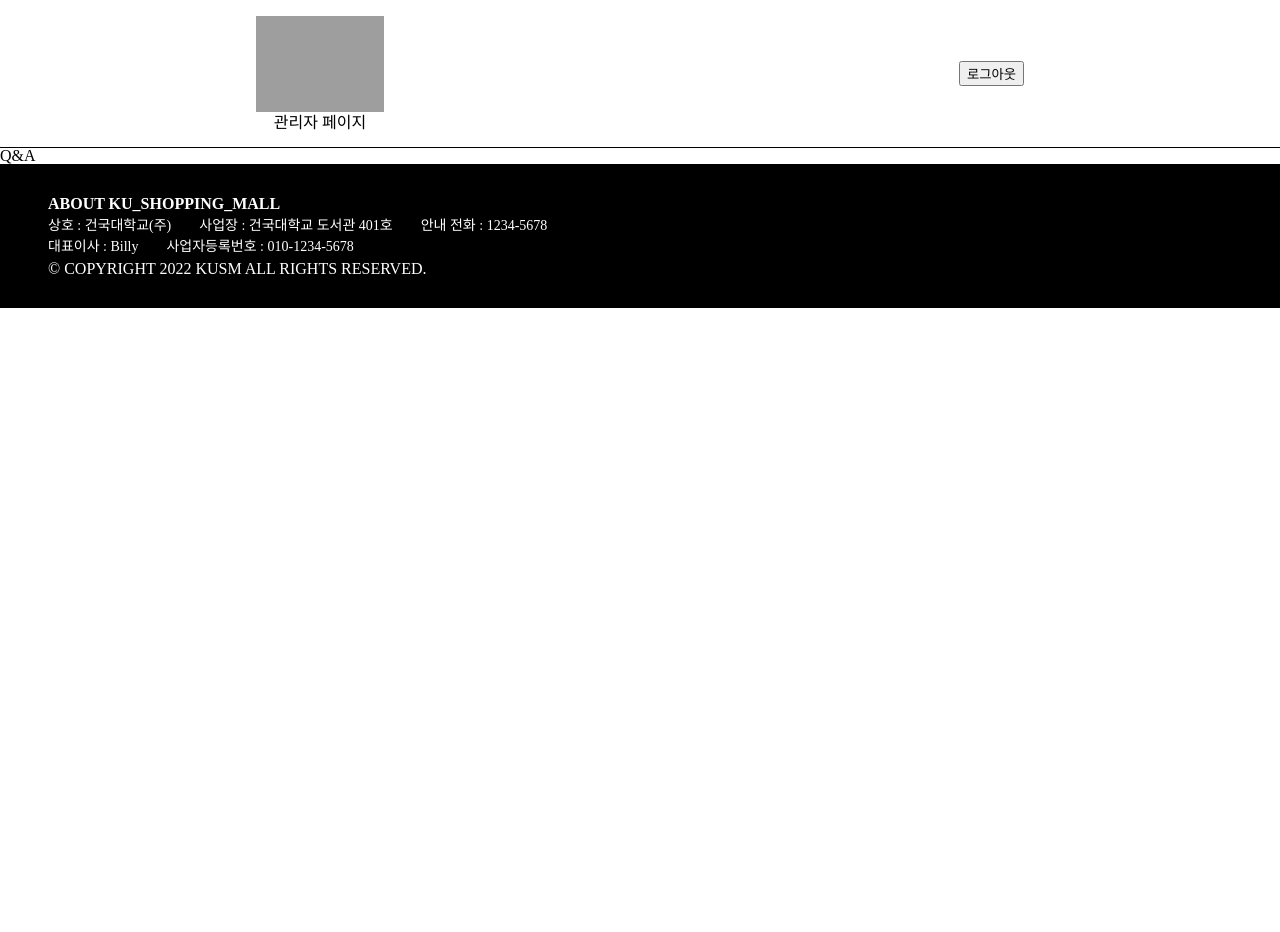
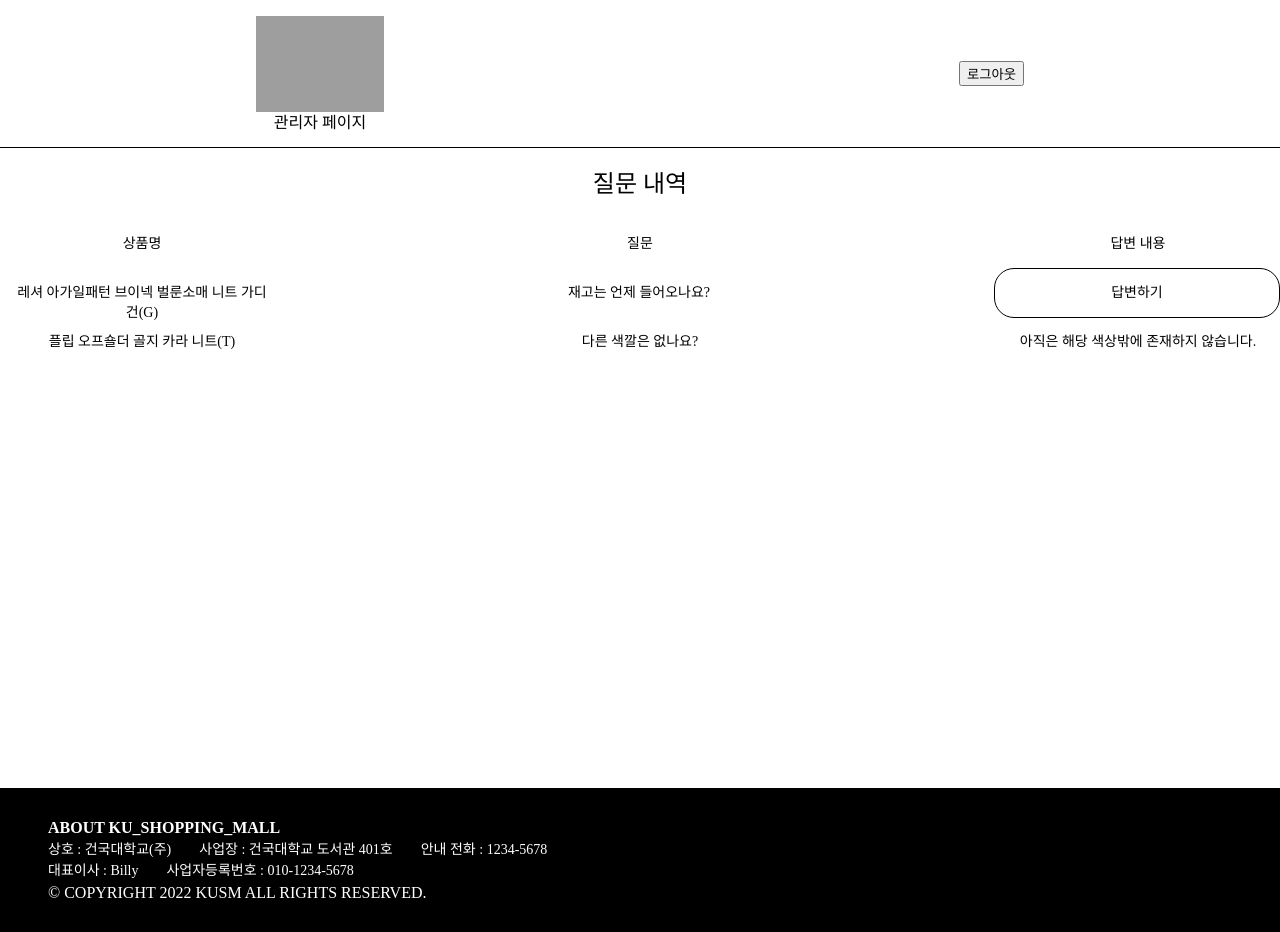
Before and after one commit to Konkuk-Toy-Project/KUNA-client, a React (Create React App) app: page /answers in a window 1280 px wide. Before the commit the page ends 800 px from the top, so only its background shows below. Built offline with nearby package versions, Linux system fonts and the light colour scheme; grey boxes are pictures that could not be loaded; what recoil-persist would draw is missing.

Commit message:
feat: 관리자 페이지 Q&A페이지 제작 및 답변 작성 팝업 생성

```diff
--- /dev/null
+++ b/src/components/owner/Answer/AnswerPopUp/AnswerPopUp.jsx
@@ -0,0 +1,65 @@
+import React, { useState } from "react";
+import { useRecoilState, useRecoilValue, useSetRecoilState } from "recoil";
+import styled from "styled-components";
+import {
+  currentAnswerItemState,
+  getAllAnswerState,
+  showAnswerPopUpState,
+} from "../../../../store/owner/answer";
+import CloseButton from "../../../common/CloseButton/CloseButton";
+
+const AnswerPopUpWrapper = styled.div`
+  top: ${(props) => props.top + "px"};
+  left: 20vw;
+  width: 60vw;
+  height: 60vh;
+  border: 1px solid black;
+  background-color: white;
+  position: absolute;
+  border-radius: 20px;
+  display: flex;
+  flex-direction: column;
+  justify-content: center;
+  align-items: center;
+`;
+
+const AnswerPopUp = () => {
+  const setShowAnswerPopUp = useSetRecoilState(showAnswerPopUpState);
+  const currentAnswerItem = useRecoilValue(currentAnswerItemState);
+  const [answer, setAnswer] = useState("");
+  const [getAllAnswer, setGetAllAnswer] = useRecoilState(getAllAnswerState);
+
+  const onClickClose = () => {
+    setShowAnswerPopUp(false);
+  };
+
+  const onChangeAnswer = (event) => {
+    setAnswer(event.target.value);
+  };
+
+  const onClickSubmit = () => {
+    const otherAnswers = getAllAnswer.filter(
+      (answer) => answer.title !== currentAnswerItem.title
+    );
+    const currentItem = {
+      title: currentAnswerItem.title,
+      question: currentAnswerItem.question,
+      answer,
+    };
+    setGetAllAnswer([currentItem, ...otherAnswers]);
+    alert("답변이 등록되었습니다.");
+    setShowAnswerPopUp(false);
+  };
+
+  return (
+    <AnswerPopUpWrapper>
+      <CloseButton onClick={onClickClose} />
+      <h1>상품명 : {currentAnswerItem.title}</h1>
+      <h1>질문 : {currentAnswerItem.question}</h1>
+      <input type="text" onChange={onChangeAnswer} />
+      <button onClick={onClickSubmit}>답변 등록하기</button>
+    </AnswerPopUpWrapper>
+  );
+};
+
+export default AnswerPopUp;
--- a/src/pages/owner/OwnerAnswerPage.jsx
+++ b/src/pages/owner/OwnerAnswerPage.jsx
@@ -1,7 +1,89 @@
 import React from "react";
+import styled from "styled-components";
+
+import { useRecoilState, useRecoilValue, useSetRecoilState } from "recoil";
+import {
+  currentAnswerItemState,
+  getAllAnswerState,
+  showAnswerPopUpState,
+} from "../../store/owner/answer";
+import AnswerPopUp from "../../components/owner/Answer/AnswerPopUp/AnswerPopUp";
+
+const OwnerAnswerPageWrapper = styled.div`
+  display: flex;
+  flex-direction: column;
+  align-items: center;
+  height: 80vh;
+`;
+
+const Title = styled.p`
+  margin: 1em 0;
+  font-size: 24px;
+`;
+
+const CouponWrapper = styled.div`
+  display: flex;
+  justify-content: space-between;
+  align-items: center;
+  width: 100%;
+`;
+
+const Description = styled.p`
+  font-size: 14px;
+  height: 20px;
+  padding: 1em;
+  text-align: center;
+  line-height: 20px;
+  width: 20%;
+`;
+
+const AnswerButton = styled.p`
+  font-size: 14px;
+  height: 20px;
+  padding: 1em;
+  text-align: center;
+  line-height: 20px;
+  width: 20%;
+  border: 1px solid black;
+  border-radius: 20px;
+  cursor: pointer;
+`;
 
 const OwnerAnswerPage = () => {
-  return <div>Q&A</div>;
+  const getAnswers = useRecoilValue(getAllAnswerState);
+  const [showAnswerPopUp, setShowAnswerPopUp] =
+    useRecoilState(showAnswerPopUpState);
+  const setCurrentAnswerItem = useSetRecoilState(currentAnswerItemState);
+
+  const onClickAnswer = (answer) => {
+    setShowAnswerPopUp(true);
+    setCurrentAnswerItem(answer);
+  };
+
+  return (
+    <OwnerAnswerPageWrapper>
+      <Title>질문 내역</Title>
+      <CouponWrapper>
+        <Description>상품명</Description>
+        <Description>질문</Description>
+        <Description>답변 내용</Description>
+      </CouponWrapper>
+      {getAnswers.map((answer, index) => (
+        <CouponWrapper key={index}>
+          <Description>{answer.title}</Description>
+          <Description>{answer.question}</Description>
+          {answer.answer ? (
+            <Description>{answer.answer}</Description>
+          ) : (
+            <AnswerButton onClick={() => onClickAnswer(answer)}>
+              답변하기
+            </AnswerButton>
+          )}
+        </CouponWrapper>
+      ))}
+      {showAnswerPopUp && <AnswerPopUp />}
+    </OwnerAnswerPageWrapper>
+  );
 };
 
 export default OwnerAnswerPage;
--- /dev/null
+++ b/src/store/owner/answer.js
@@ -0,0 +1,27 @@
+import { atom } from "recoil";
+
+export const getAllAnswerState = atom({
+  key: "getAllAnswerState",
+  default: [
+    {
+      title: "레셔 아가일패턴 브이넥 벌룬소매 니트 가디건(G)",
+      question: "재고는 언제 들어오나요?",
+      answer: "",
+    },
+    {
+      title: "플립 오프숄더 골지 카라 니트(T)",
+      question: "다른 색깔은 없나요?",
+      answer: "아직은 해당 색상밖에 존재하지 않습니다.",
+    },
+  ],
+});
+
+export const showAnswerPopUpState = atom({
+  key: "showAnswerPopUpState",
+  default: false,
+});
+
+export const currentAnswerItemState = atom({
+  key: "currentAnswerItemState",
+  default: {},
+});
```
